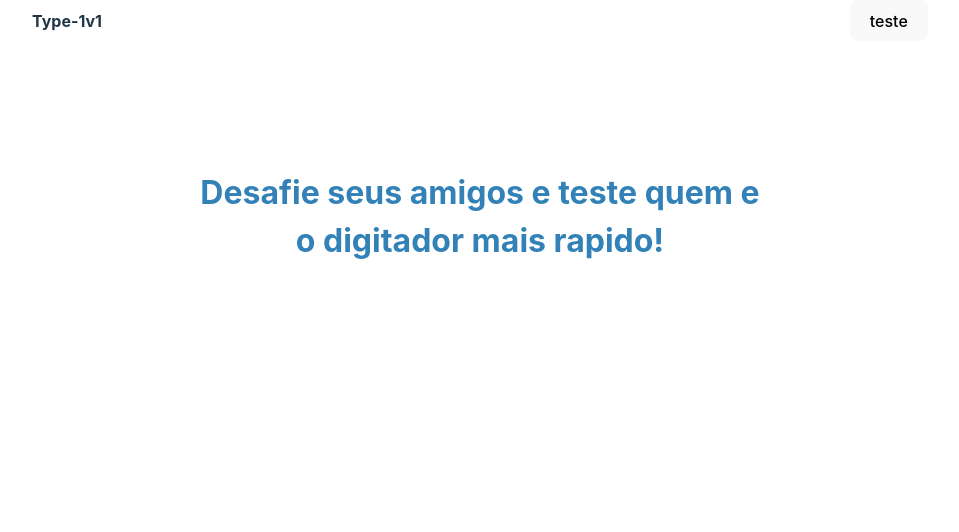
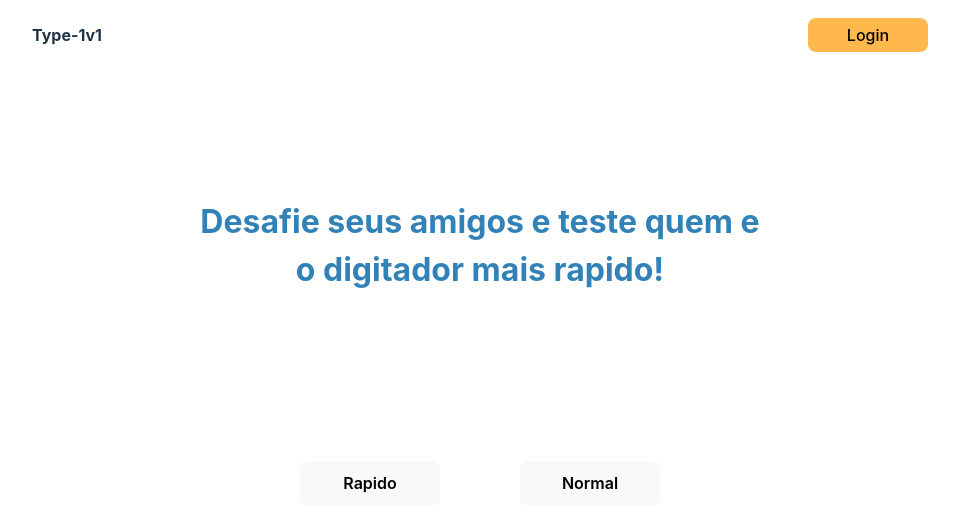
Before and after one commit to WilliamKSilva/type-1v1-v2, a React (Vite) app in the folder web/: page / in a window 1280 px wide. Shown: the top 532 px of the page, without its empty margins (160-1119 px from the left). Built offline with nearby package versions, Linux system fonts and the light colour scheme.

Commit message:
feat: add new game buttons on Home page

```diff
--- a/web/src/components/Header.scss
+++ b/web/src/components/Header.scss
@@ -8,7 +8,15 @@ header {
 .header-content {
     width: 70%;
     display: flex;
+    padding: 1.1rem;
     flex-direction: row;
     align-items: center;
     justify-content: space-between;
+
+    button {
+        width: 120px;
+        padding: 0.4rem;
+        background-color: #FFB84C;
+        color: #000000;
+    }
 }
--- a/web/src/components/Header.tsx
+++ b/web/src/components/Header.tsx
@@ -5,7 +5,7 @@ export const Header = () => {
         <header>
             <div className="header-content">
                 <strong>Type-1v1</strong>
-                <button>teste</button>
+                <button>Login</button>
             </div>
         </header>
     )
--- a/web/src/pages/Home.scss
+++ b/web/src/pages/Home.scss
@@ -25,3 +25,19 @@
     text-align: center;
     width: 55%;
 }
+
+.game-options {
+    display: flex;
+    width: 100%;
+    justify-content: center;
+    align-items: center;
+    margin-top: 2rem;
+    gap: 5rem;
+    flex-direction: row;
+
+    button {
+        padding: 0.7rem;
+        width: 140px;
+        font-weight: 600;
+    }
+}
--- a/web/src/pages/Home.tsx
+++ b/web/src/pages/Home.tsx
@@ -1,6 +1,8 @@
 import { Header } from "../components/Header"
 import './Home.scss'
 
+
+// TODO, add SVG with typing animation
 
 export const Home = () => {
     return (
@@ -14,8 +16,16 @@ export const Home = () => {
                     <p className="description-content">
                         Escolha entre a corrida rapida e a corrida regular.
                         Os dois modos de jogo foram feito especialmente para
-                        que a corrida seja simples e direto ao ponto! ;D
+                        que a partida seja simples e direta ao ponto!
                     </p>
+                    <div className="game-options">
+                        <button>
+                            Rapido
+                        </button>
+                        <button>
+                            Normal
+                        </button>
+                    </div>
                 </section>
             </div>
         </div>
```
